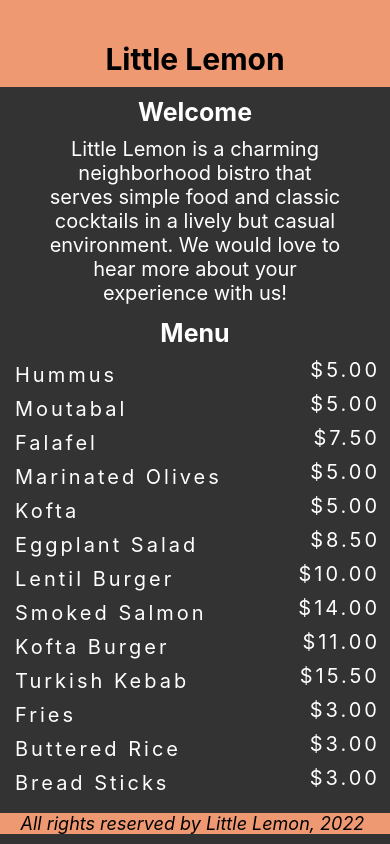
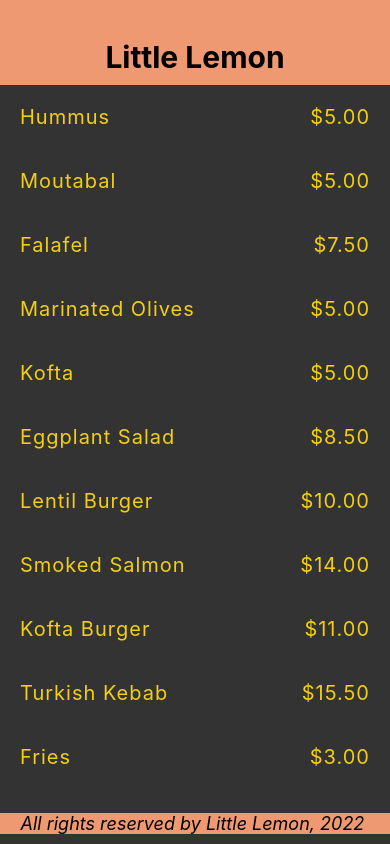
Before and after one commit to RodrigoFerretti/expo-mobile-app, a React Native app: screen / in a window 390 px wide. Built offline with nearby package versions, Linux system fonts and the light colour scheme.

Commit message:
Separate components

```diff
--- a/App.tsx
+++ b/App.tsx
@@ -1,6 +1,15 @@
 import * as React from "react";
-import WelcomeScreen from "./components/WelcomeScreen";
+import Welcome from "./components/WelcomeScreen";
+import Header from "./components/Header";
+import Footer from "./components/Footer";
+import MenuItems from "./components/MenuItems";
 
 export default function App() {
-    return <WelcomeScreen></WelcomeScreen>;
+    return (
+        <>
+            <Header></Header>
+            <MenuItems></MenuItems>
+            <Footer></Footer>
+        </>
+    );
 }
--- /dev/null
+++ b/components/MenuItems.tsx
@@ -0,0 +1,72 @@
+import * as React from "react";
+import { FlatList, StyleSheet, Text, View } from "react-native";
+
+export default function MenuItems() {
+    const renderItem = ({ item }: { item: Item }) => <Item item={item} />;
+    const keyExtractor = (item: Item) => item.id;
+
+    return (
+        <View style={style.container}>
+            <FlatList
+                data={items}
+                renderItem={renderItem}
+                keyExtractor={keyExtractor}
+                indicatorStyle="white"
+            ></FlatList>
+        </View>
+    );
+}
+
+const Item = ({ item }: { item: Item }) => {
+    return (
+        <View style={style.innerContainer}>
+            <Text style={style.itemText}>{item.name}</Text>
+            <Text style={style.itemText}>{item.price}</Text>
+        </View>
+    );
+};
+
+type Item = (typeof items)[number];
+
+const items = [
+    { name: "Hummus", price: "$5.00", id: "1A" },
+    { name: "Moutabal", price: "$5.00", id: "2B" },
+    { name: "Falafel", price: "$7.50", id: "3C" },
+    { name: "Marinated Olives", price: "$5.00", id: "4D" },
+    { name: "Kofta", price: "$5.00", id: "5E" },
+    { name: "Eggplant Salad", price: "$8.50", id: "6F" },
+    { name: "Lentil Burger", price: "$10.00", id: "7G" },
+    { name: "Smoked Salmon", price: "$14.00", id: "8H" },
+    { name: "Kofta Burger", price: "$11.00", id: "9I" },
+    { name: "Turkish Kebab", price: "$15.50", id: "10J" },
+    { name: "Fries", price: "$3.00", id: "11K" },
+    { name: "Buttered Rice", price: "$3.00", id: "12L" },
+    { name: "Bread Sticks", price: "$3.00", id: "13M" },
+    { name: "Pita Pocket", price: "$3.00", id: "14N" },
+    { name: "Lentil Soup", price: "$3.75", id: "15O" },
+    { name: "Greek Salad", price: "$6.00", id: "16Q" },
+    { name: "Rice Pilaf", price: "$4.00", id: "17R" },
+    { name: "Baklava", price: "$3.00", id: "18S" },
+    { name: "Tartufo", price: "$3.00", id: "19T" },
+    { name: "Tiramisu", price: "$5.00", id: "20U" },
+    { name: "Panna Cotta", price: "$5.00", id: "21V" },
+];
+
+const style = StyleSheet.create({
+    container: {
+        flex: 1,
+        backgroundColor: "#333333",
+        paddingBottom: 20,
+    },
+    innerContainer: {
+        flexDirection: "row",
+        justifyContent: "space-between",
+        paddingHorizontal: 20,
+        paddingVertical: 20,
+    },
+    itemText: {
+        color: "#F4CE14",
+        fontSize: 20,
+        letterSpacing: 1,
+    },
+});
--- a/components/WelcomeScreen.tsx
+++ b/components/WelcomeScreen.tsx
@@ -1,85 +1,29 @@
 import * as React from "react";
-import { FlatList, StyleSheet, Text, View } from "react-native";
-import Footer from "./Footer";
-import Header from "./Header";
+import { StyleSheet, Text, View } from "react-native";
 
-export default function WelcomeScreen() {
-    const renderItem = ({ item }: { item: Item }) => <Item item={item} />;
-    const keyExtractor = (item: Item) => item.id;
-
+export default function Welcome() {
     return (
-        <>
-            <Header></Header>
-            <View style={style.pageView}>
-                <View style={style.welcomeView}>
-                    <Text style={style.textTitle}>Welcome</Text>
-                    <Text style={style.descriptionText}>
-                        Little Lemon is a charming neighborhood bistro that serves simple food and classic cocktails in
-                        a lively but casual environment. We would love to hear more about your experience with us!
-                    </Text>
-                </View>
-
-                <View style={style.menuView}>
-                    <Text style={style.textTitle}>Menu</Text>
-                    <FlatList
-                        data={items}
-                        renderItem={renderItem}
-                        keyExtractor={keyExtractor}
-                        indicatorStyle="white"
-                        style={style.menuScroll}
-                    ></FlatList>
-                </View>
+        <View style={style.container}>
+            <View style={style.innerContainer}>
+                <Text style={style.titleText}>Welcome</Text>
+                <Text style={style.descriptionText}>
+                    Little Lemon is a charming neighborhood bistro that serves simple food and classic cocktails in a
+                    lively but casual environment. We would love to hear more about your experience with us!
+                </Text>
             </View>
-            <Footer></Footer>
-        </>
+        </View>
     );
 }
 
-const Item = ({ item }: { item: Item }) => {
-    return (
-        <View style={style.menuItemView}>
-            <Text style={style.menuItemName}>{item.name}</Text>
-            <Text style={style.menuItemPrice}>{item.price}</Text>
-        </View>
-    );
-};
-
-type Item = (typeof items)[number];
-
-const items = [
-    { name: "Hummus", price: "$5.00", id: "1A" },
-    { name: "Moutabal", price: "$5.00", id: "2B" },
-    { name: "Falafel", price: "$7.50", id: "3C" },
-    { name: "Marinated Olives", price: "$5.00", id: "4D" },
-    { name: "Kofta", price: "$5.00", id: "5E" },
-    { name: "Eggplant Salad", price: "$8.50", id: "6F" },
-    { name: "Lentil Burger", price: "$10.00", id: "7G" },
-    { name: "Smoked Salmon", price: "$14.00", id: "8H" },
-    { name: "Kofta Burger", price: "$11.00", id: "9I" },
-    { name: "Turkish Kebab", price: "$15.50", id: "10J" },
-    { name: "Fries", price: "$3.00", id: "11K" },
-    { name: "Buttered Rice", price: "$3.00", id: "12L" },
-    { name: "Bread Sticks", price: "$3.00", id: "13M" },
-    { name: "Pita Pocket", price: "$3.00", id: "14N" },
-    { name: "Lentil Soup", price: "$3.75", id: "15O" },
-    { name: "Greek Salad", price: "$6.00", id: "16Q" },
-    { name: "Rice Pilaf", price: "$4.00", id: "17R" },
-    { name: "Baklava", price: "$3.00", id: "18S" },
-    { name: "Tartufo", price: "$3.00", id: "19T" },
-    { name: "Tiramisu", price: "$5.00", id: "20U" },
-    { name: "Panna Cotta", price: "$5.00", id: "21V" },
-];
-
 const style = StyleSheet.create({
-    pageView: {
-        flex: 1,
+    container: {
         backgroundColor: "#333333",
     },
-    welcomeView: {
+    innerContainer: {
         alignItems: "center",
         flex: 1,
     },
-    textTitle: {
+    titleText: {
         textAlign: "center",
         fontSize: 25,
         padding: 10,
@@ -92,26 +36,4 @@ const style = StyleSheet.create({
         color: "white",
         maxWidth: 300,
     },
-    menuView: {
-        flex: 2.2,
-        paddingBottom: 20,
-    },
-    menuScroll: {
-        paddingHorizontal: 10,
-    },
-    menuItemView: {
-        flexDirection: "row",
-        justifyContent: "space-between",
-    },
-    menuItemName: {
-        color: "white",
-        fontSize: 20,
-        letterSpacing: 3,
-        padding: 5,
-    },
-    menuItemPrice: {
-        color: "white",
-        fontSize: 20,
-        letterSpacing: 3,
-    },
 });
```
